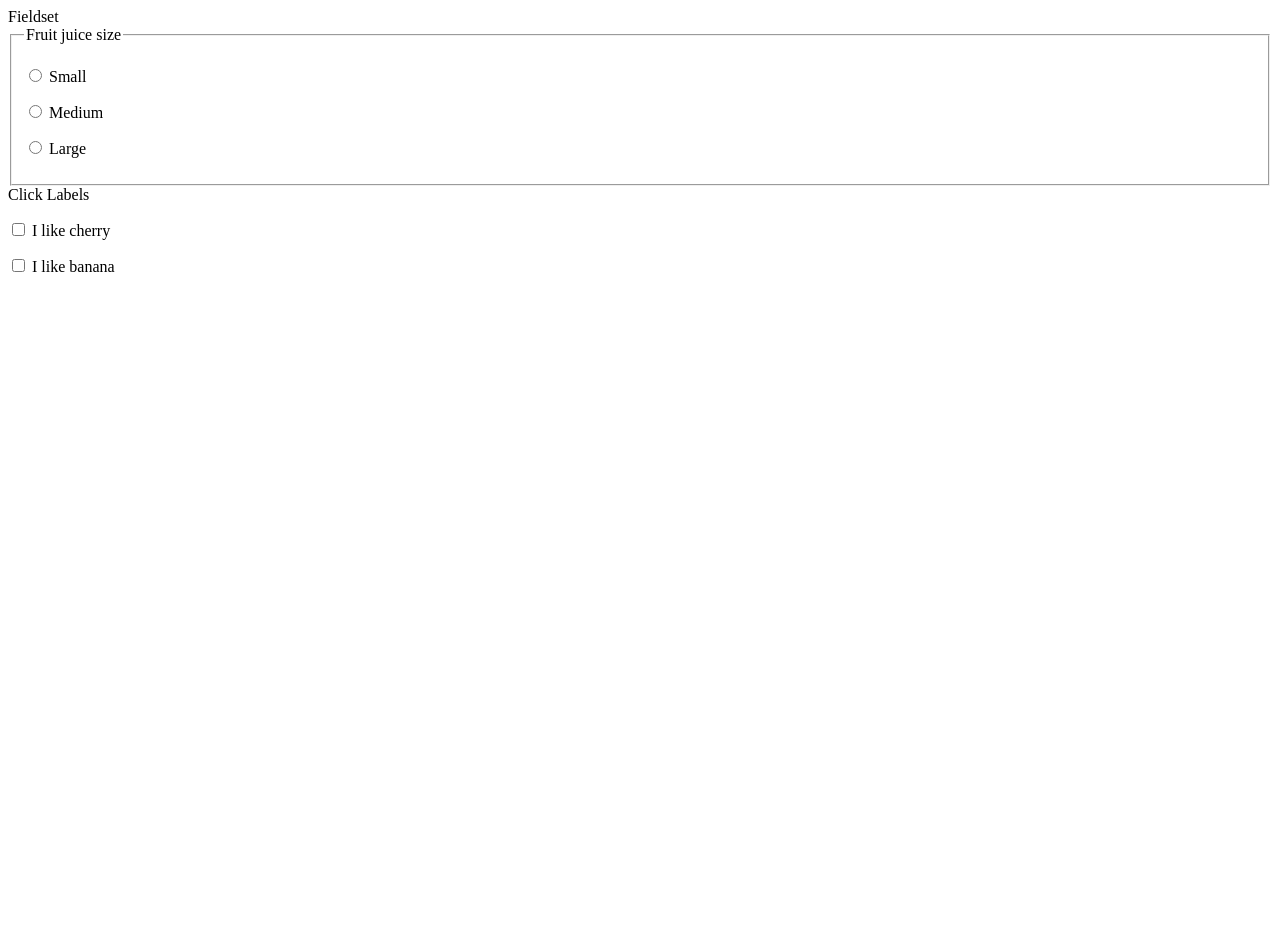
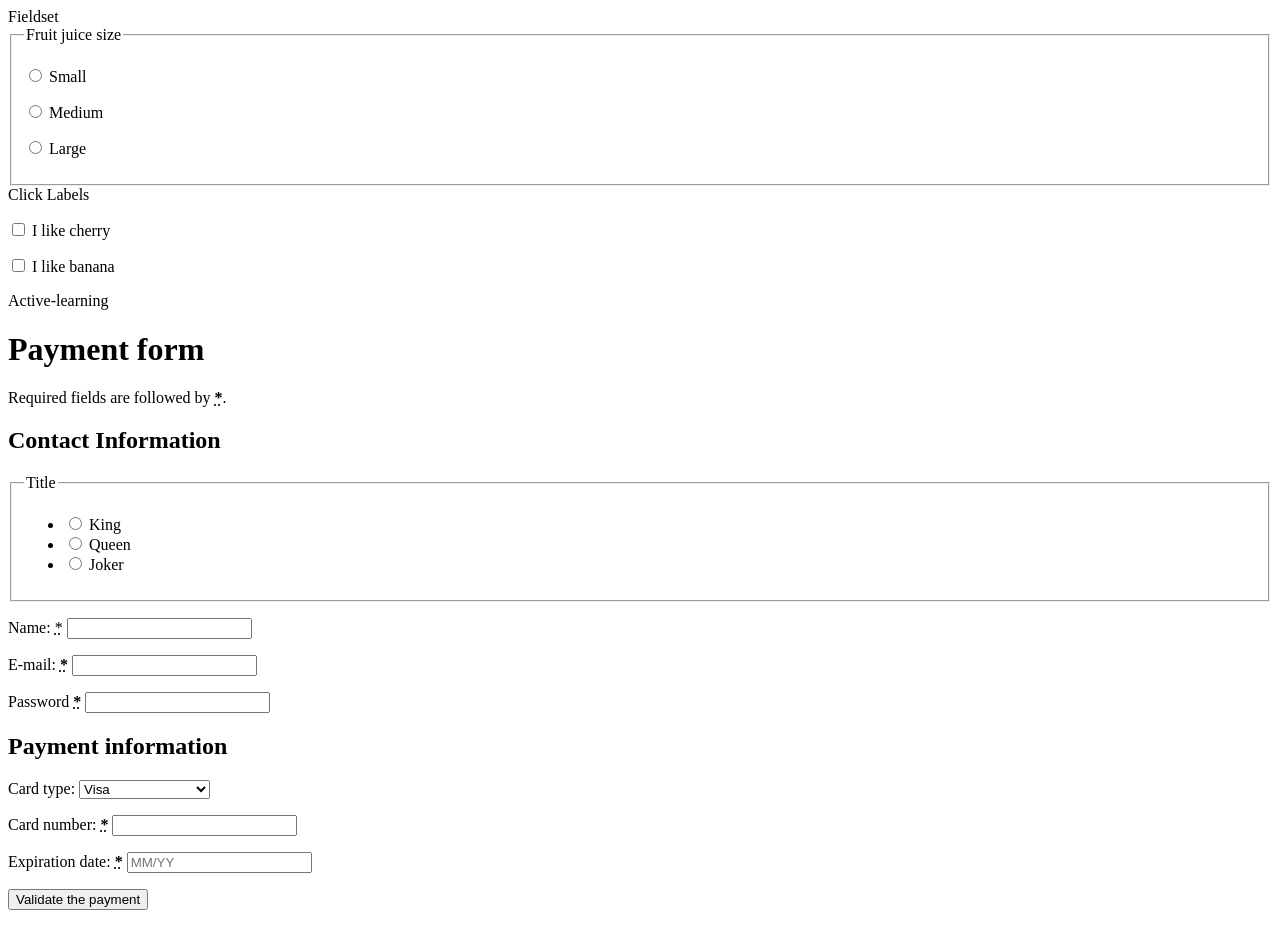
Before and after one commit to htder/mozilla-form-tutorials, a plain HTML site: page structure/index.html in a window 1280 px wide. Before the commit the page ends 800 px from the top, so only its background shows below. Drawn offline with Linux system fonts and the light colour scheme.

Commit message:
strucutre -payment-form

```diff
--- a/structure/index.html
+++ b/structure/index.html
@@ -4,6 +4,7 @@
     <meta charset="UTF-8" />
     <meta http-equiv="X-UA-Compatible" content="IE=edge" />
     <meta name="viewport" content="width=device-width, initial-scale=1.0" />
+    <link href="./payment-form.css" rel="stylesheet" />
     <title>Document</title>
   </head>
   <body>
@@ -51,5 +52,101 @@
         </p>
       </form>
     </div>
+
+    <div>
+      Active-learning
+      <form>
+        <h1>Payment form</h1>
+        <p>
+          Required fields are followed by
+          <strong><abbr title="required">*</abbr></strong
+          >.
+        </p>
+        <section>
+          <h2>Contact Information</h2>
+          <fieldset>
+            <legend>Title</legend>
+            <ul>
+              <li>
+                <label for="title_1">
+                  <input type="radio" id="title_1" name="title" value="K" />
+                  King
+                </label>
+              </li>
+              <li>
+                <label for="title_2">
+                  <input type="radio" id="title_2" name="title" value="Q" />
+                  Queen
+                </label>
+              </li>
+              <li>
+                <label for="title_3">
+                  <input type="radio" id="title_3" name="title" value="J" />
+                  Joker
+                </label>
+              </li>
+            </ul>
+          </fieldset>
+          <p>
+            <label for="name">
+              <span>Name: </span>
+              <string><abbr title="required">*</abbr></string>
+            </label>
+            <input type="text" id="name" name="username" />
+          </p>
+          <p>
+            <label for="mail">
+              <span>E-mail: </span>
+              <strong><abbr title="required">*</abbr></strong>
+            </label>
+            <input type="email" id="mail" name="usermail" />
+          </p>
+          <p>
+            <label for="pwd"></label>
+            <span>Password</span>
+            <strong><abbr title="required">*</abbr></strong>
+            <input type="password" id="pwd" name="password" />
+          </p>
+        </section>
+        <section>
+          <h2>Payment information</h2>
+          <p>
+            <label for="card">
+              <span>Card type:</span>
+            </label>
+            <select id="card" name="usercard">
+              <option value="visa">Visa</option>
+              <option value="mc">Mastercard</option>
+              <option value="amex">American Express</option>
+            </select>
+          </p>
+          <p>
+            <label for="number">
+              <span>Card number:</span>
+              <strong><abbr title="required">*</abbr></strong>
+            </label>
+            <input type="tel" id="number" name="cardnumber" />
+          </p>
+          <p>
+            <label for="expiration">
+              <span>Expiration date:</span>
+              <strong><abbr title="required">*</abbr></strong>
+            </label>
+            <input
+              type="text"
+              id="expiration"
+              required="true"
+              placeholder="MM/YY"
+              pattern="^(0[1-9]|1[0-2])\/([0-9]{2})$"
+            />
+          </p>
+        </section>
+        <seciton>
+          <p>
+            <button type="submit">Validate the payment</button>
+          </p>
+        </seciton>
+      </form>
+    </div>
   </body>
 </html>
```
Also changed, not shown: structure/payment-form.css (added).
